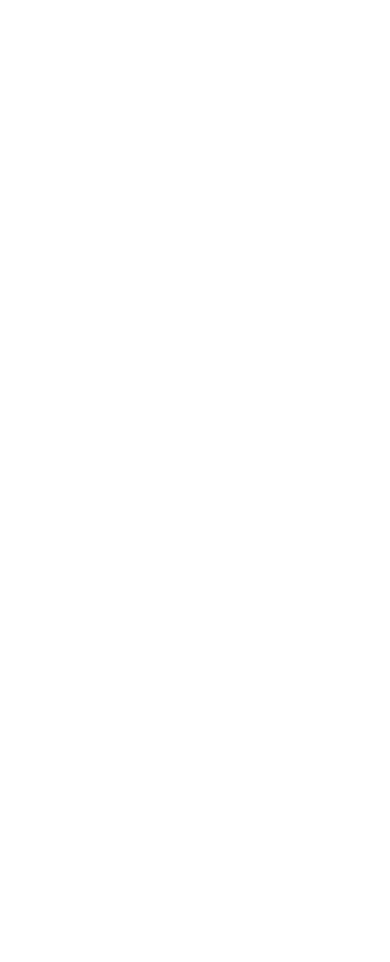
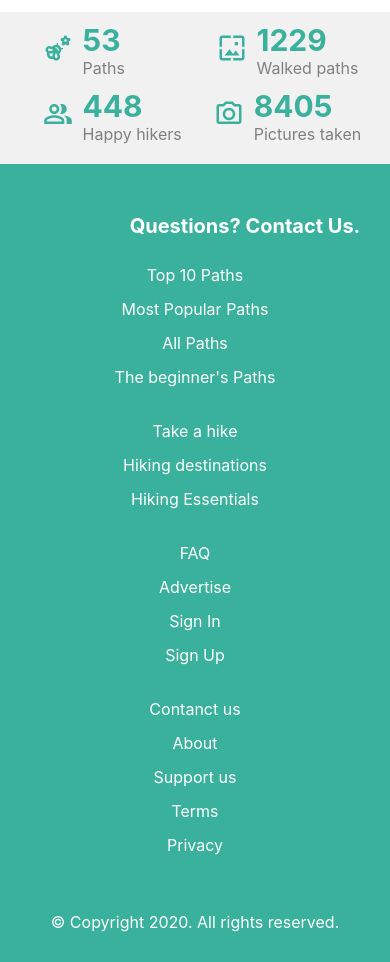
Before and after one commit to Paulius11/Takas, a React (Create React App) app in the folder frontend/: page / in a window 390 px wide. Shown: the part 4020-4982 px from the top of the page. Before the commit the page ends 4032 px from the top, so only its background shows below. Built offline with nearby package versions, Linux system fonts and the light colour scheme.

Commit message:
add and style footer and statistics components

```diff
--- a/frontend/package.json
+++ b/frontend/package.json
@@ -9,9 +9,11 @@
     "@testing-library/react": "^11.1.2",
     "@testing-library/user-event": "^12.2.2",
     "react": "^17.0.1",
+    "react-countup": "^4.3.3",
     "react-dom": "^17.0.1",
     "react-router-dom": "^5.2.0",
     "react-scripts": "4.0.0",
+    "react-visibility-sensor": "^5.1.1",
     "web-vitals": "^0.2.4"
   },
   "scripts": {
--- /dev/null
+++ b/frontend/src/components/footer/Footer.css
@@ -0,0 +1,80 @@
+.footer {
+  background-color: #3ab19d;
+  color: #fff;
+}
+
+.footer__container {
+  max-width: 1300px;
+  margin: 0 auto;
+}
+
+.footer__container > h2 {
+  margin: 0 auto;
+  margin-left: 100px;
+  padding-top: 50px;
+}
+
+.footer__row {
+  display: flex;
+  justify-content: space-between;
+  padding: 30px 100px;
+}
+
+.footer__column {
+  display: flex;
+  flex-direction: column;
+}
+
+.footer__column > a {
+  color: #fff;
+  text-decoration: none;
+  padding: 7px 0;
+}
+
+.footer__column > a:hover {
+  color: #1c2237;
+  transition: all 0.3s ease-out;
+}
+
+.footer > p {
+  text-align: center;
+  padding: 30px 0;
+}
+
+@media screen and (max-width: 1100px) {
+  .footer > h2 {
+    margin-left: 100px;
+  }
+  .footer__row {
+    padding: 20px 100px;
+  }
+}
+
+@media screen and (max-width: 800px) {
+  .footer > h2 {
+    margin-left: 50px;
+  }
+  .footer__row {
+    padding: 20px 50px;
+  }
+}
+
+@media screen and (max-width: 650px) {
+  .footer__container > h2 {
+    text-align: center;
+    font-size: 20px;
+  }
+
+  .footer__column {
+    padding-bottom: 20px;
+  }
+
+  .footer__column:last-child {
+    padding-bottom: 0;
+  }
+  .footer__row {
+    flex-direction: column;
+    align-items: center;
+    text-align: center;
+  }
+}
--- /dev/null
+++ b/frontend/src/components/footer/Footer.js
@@ -0,0 +1,42 @@
+import React from "react";
+import "./Footer.css";
+import { Link } from "react-router-dom";
+
+function Footer() {
+  return (
+    <div className="footer">
+      <div className="footer__container">
+        <h2>Questions? Contact Us.</h2>
+        <div className="footer__row">
+          <div className="footer__column">
+            <Link to="">Top 10 Paths</Link>
+            <Link to="">Most Popular Paths</Link>
+            <Link to="">All Paths</Link>
+            <Link to="">The beginner's Paths</Link>
+          </div>
+          <div className="footer__column">
+            <Link to="">Take a hike</Link>
+            <Link to="">Hiking destinations</Link>
+            <Link to="">Hiking Essentials</Link>
+          </div>
+          <div className="footer__column">
+            <Link to="">FAQ</Link>
+            <Link to="">Advertise</Link>
+            <Link to="">Sign In</Link>
+            <Link to="">Sign Up</Link>
+          </div>
+          <div className="footer__column">
+            <Link to="">Contanct us</Link>
+            <Link to="">About</Link>
+            <Link to="">Support us</Link>
+            <Link to="">Terms</Link>
+            <Link to="">Privacy</Link>
+          </div>
+        </div>
+      </div>
+      <p>© Copyright 2020. All rights reserved.</p>
+    </div>
+  );
+}
+
+export default Footer;
--- a/frontend/src/components/homeinfo/HomeInfo.css
+++ b/frontend/src/components/homeinfo/HomeInfo.css
@@ -3,7 +3,7 @@
   padding: 20px 80px;
 }
 
-@media screen and (max-width: 950px) {
+@media screen and (max-width: 960px) {
   .homeInfo {
     flex-direction: column;
     padding: 20px 60px;
--- /dev/null
+++ b/frontend/src/components/statistics/Statistics.css
@@ -0,0 +1,27 @@
+.statistics {
+  background-color: #f1f1f1;
+}
+
+.statistics__container {
+  display: grid;
+  justify-content: space-between;
+  grid-template-columns: auto auto auto auto;
+  margin: 0 auto;
+  padding: 60px 100px;
+}
+
+@media screen and (max-width: 960px) {
+  .statistics__container {
+    padding: 40px 50px;
+  }
+}
+
+@media screen and (max-width: 700px) {
+  .statistics__container {
+    padding: 10px 20px;
+  }
+  .statistics__container {
+    grid-template-columns: repeat(2, 1fr);
+    justify-items: center;
+  }
+}
--- /dev/null
+++ b/frontend/src/components/statistics/Statistics.js
@@ -0,0 +1,38 @@
+import React from "react";
+import "./Statistics.css";
+import PeopleAltOutlinedIcon from "@material-ui/icons/PeopleAltOutlined";
+import CameraAltOutlinedIcon from "@material-ui/icons/CameraAltOutlined";
+import EmojiNatureOutlinedIcon from "@material-ui/icons/EmojiNatureOutlined";
+import WallpaperOutlinedIcon from "@material-ui/icons/WallpaperOutlined";
+import StatisticsItem from "./StatisticsItem";
+
+function Statistics() {
+  return (
+    <div className="statistics">
+      <div className="statistics__container">
+        <StatisticsItem
+          Icon={EmojiNatureOutlinedIcon}
+          number={53}
+          text="Paths"
+        />
+        <StatisticsItem
+          Icon={WallpaperOutlinedIcon}
+          number={1233}
+          text="Walked paths"
+        />
+        <StatisticsItem
+          Icon={PeopleAltOutlinedIcon}
+          number={450}
+          text="Happy hikers"
+        />
+        <StatisticsItem
+          Icon={CameraAltOutlinedIcon}
+          number={8433}
+          text="Pictures taken"
+        />
+      </div>
+    </div>
+  );
+}
+
+export default Statistics;
--- /dev/null
+++ b/frontend/src/components/statistics/StatisticsItem.css
@@ -0,0 +1,63 @@
+.statisticsItem {
+  display: flex;
+  align-items: center;
+}
+
+.statisticsItem__icon > .MuiSvgIcon-root {
+  font-size: 50px;
+  margin: 20px;
+  color: #3ab19d;
+}
+
+.statisticsItem__text > h1 {
+  color: #3ab19d;
+  font-weight: bold;
+  font-size: 50px;
+  width: 150px;
+}
+
+.statisticsItem__text > p {
+  color: gray;
+}
+
+@media (max-width: 1100px) {
+  .statisticsItem__text > h1 {
+    font-size: 40px;
+    width: 120px;
+  }
+
+  .statisticsItem__icon > .MuiSvgIcon-root {
+    font-size: 40px;
+    margin: 10px;
+  }
+}
+
+@media (max-width: 960px) {
+  .statisticsItem__text > h1 {
+    font-size: 40px;
+    width: 120px;
+  }
+
+  .statisticsItem__icon > .MuiSvgIcon-root {
+    font-size: 35px;
+    margin: 10px;
+  }
+}
+
+@media (max-width: 800px) {
+  .statisticsItem__text > h1 {
+    font-size: 30px;
+    width: 100px;
+  }
+
+  .statisticsItem__icon > .MuiSvgIcon-root {
+    font-size: 30px;
+    margin: 10px;
+  }
+}
+
+@media (max-width: 700px) {
+  .statisticsItem {
+    margin-bottom: 10px;
+  }
+}
--- /dev/null
+++ b/frontend/src/components/statistics/StatisticsItem.js
@@ -0,0 +1,38 @@
+import React, { useState } from "react";
+import "./StatisticsItem.css";
+import CountUp from "react-countup";
+import VisibilitySensor from "react-visibility-sensor";
+
+function StatisticsItem({ Icon, number, text }) {
+  const [focus, setFocus] = useState(false);
+  return (
+    <div className="statisticsItem">
+      <div className="statisticsItem__icon">{Icon && <Icon />}</div>
+      <div className="statisticsItem__text">
+        <h1>
+          <CountUp
+            start={focus ? 0 : null}
+            end={number}
+            duration={4}
+            redraw={true}
+          >
+            {({ countUpRef }) => (
+              <VisibilitySensor
+                onChange={(isVisible) => {
+                  if (isVisible) {
+                    setFocus(true);
+                  }
+                }}
+              >
+                <span ref={countUpRef} />
+              </VisibilitySensor>
+            )}
+          </CountUp>
+        </h1>
+        <p>{text}</p>
+      </div>
+    </div>
+  );
+}
+
+export default StatisticsItem;
--- a/frontend/src/pages/Home.js
+++ b/frontend/src/pages/Home.js
@@ -3,6 +3,8 @@
 import Jumbotron from "../components/jumbotron/Jumbotron";
 import HomeInfo from "../components/homeinfo/HomeInfo";
 import Featured from "../components/featured/Featured";
+import Footer from "../components/footer/Footer";
+import Statistics from "../components/statistics/Statistics";
 
 function Home() {
   return (
@@ -11,6 +13,8 @@
       <Jumbotron />
       <Featured />
       <HomeInfo />
+      <Statistics />
+      <Footer />
     </div>
   );
 }
```
Also changed, not shown: 1 other file (tests, documents, lock files or other folders).
